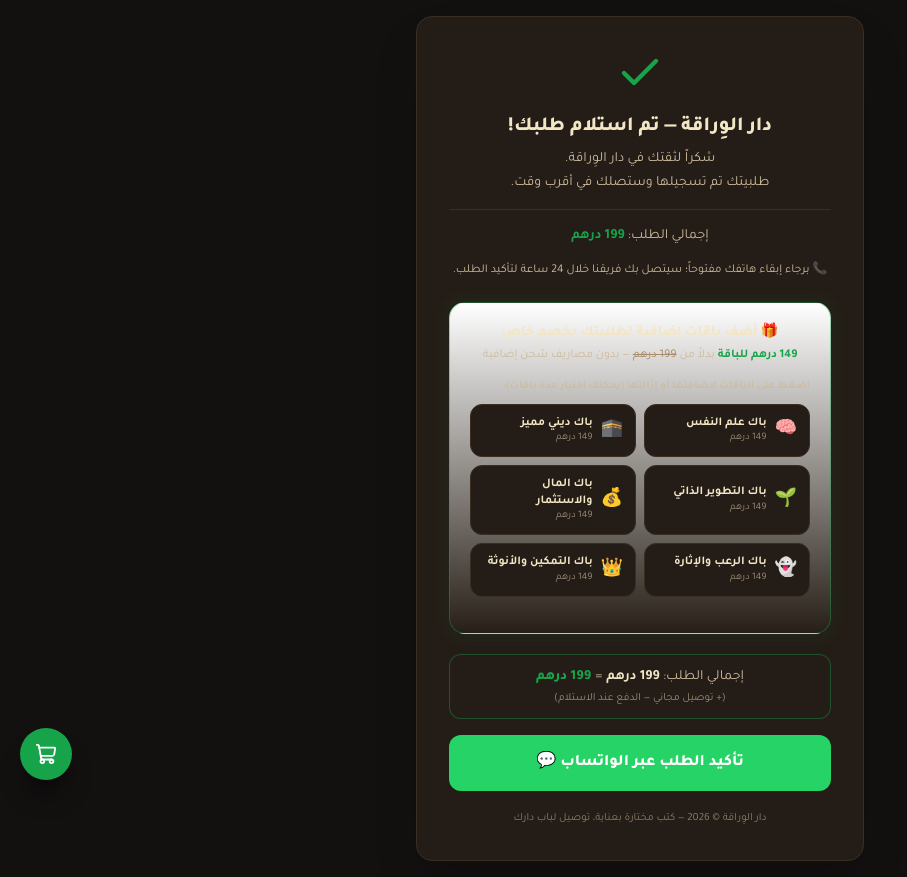
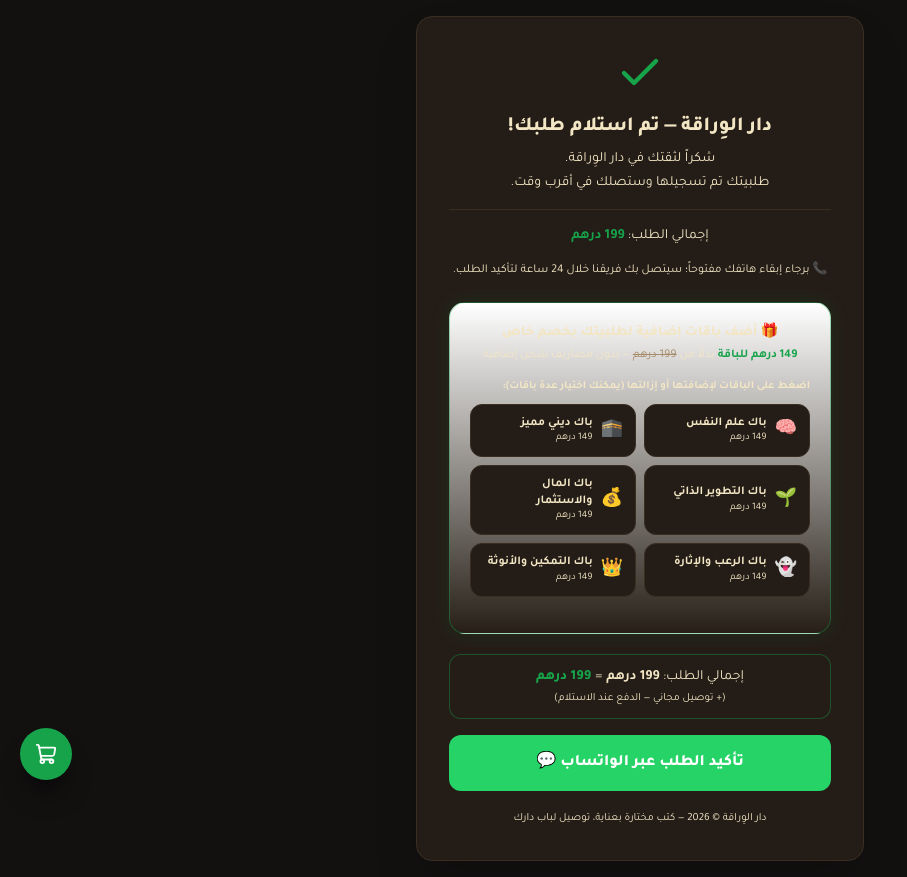
Before and after one commit to lhassan-oubihi-eng/dar-al-wiraqa-landing, a Next.js app: page /thank-you in a window 1280 px wide. Shown: the whole page, without its empty margins (0-907 px from the left). Built offline with nearby package versions, Linux system fonts and the light colour scheme.

Commit message:
fix(cart): resolve stale closure in addPack findIndex; fix(thank-you): improve text contrast to cream #F3E6C4

```diff
--- a/src/components/CartContext.tsx
+++ b/src/components/CartContext.tsx
@@ -58,12 +58,9 @@
     }
   }, [items]);
 
-  const findIndex = (slug: string) =>
-    items.findIndex((it) => it.pack.slug === slug);
-
   const addPack = (pack: PackConfig, quantity = 1, bump = false) => {
     setItems((prev) => {
-      const idx = findIndex(pack.slug);
+      const idx = prev.findIndex((it) => it.pack.slug === pack.slug);
       if (idx >= 0) {
         const copy = [...prev];
         copy[idx] = {
--- a/src/components/ThankYouClient.tsx
+++ b/src/components/ThankYouClient.tsx
@@ -253,24 +253,24 @@
         <h1 className="font-extrabold text-xl mb-2">
           {STORE.name} — تم استلام طلبك!
         </h1>
-        <p className="text-[#CDBB9C] text-sm mb-1">
+        <p className="text-['#F3E6C4'] text-sm mb-1">
           شكراً لثقتك في دار الوِراقة.
         </p>
-        <p className="text-[#CDBB9C] text-sm mb-1">
+        <p className="text-['#F3E6C4'] text-sm mb-1">
           طلبيتك تم تسجيلها وستصلك في أقرب وقت.
         </p>
         <hr className="border-[#3A2E22] my-4" />
-        <p className="text-sm text-[#CDBB9C] mb-4">
+        <p className="text-sm text-['#F3E6C4'] mb-4">
           إجمالي الطلب:{" "}
           <span className="text-[#16a34a] font-bold">{finalTotal} درهم</span>
           {upsellCount > 0 && (
-            <span className="text-xs text-[#CDBB9C]/70">
+            <span className="text-xs text-['#F3E6C4']/70">
               {" "}
               (شامل {upsellCount} باقة إضافية)
             </span>
           )}
         </p>
-        <p className="text-xs text-[#CDBB9C] mb-6">
+        <p className="text-xs text-['#F3E6C4'] mb-6">
           📞 برجاء إبقاء هاتفك مفتوحاً؛ سيتصل بك فريقنا خلال 24 ساعة لتأكيد
           الطلب.
         </p>
@@ -286,7 +286,7 @@
           <h2 className="mb-1 text-sm font-extrabold text-[#F3E6C4]">
             🎁 أضف باقات إضافية لطلبيتك بخصم خاص
           </h2>
-          <p className="mb-4 text-xs text-[#CDBB9C]">
+          <p className="mb-4 text-xs text-['#F3E6C4']">
             <span className="font-bold text-[#16a34a]">
               {UPSELL_PRICE} درهم للباقة
             </span>{" "}
@@ -295,7 +295,7 @@
             مصاريف شحن إضافية
           </p>
 
-          <p className="mb-2 text-right text-[11px] font-bold text-[#CDBB9C]/80">
+          <p className="mb-2 text-right text-[11px] font-bold text-['#F3E6C4']/80">
             اضغط على الباقات لإضافتها أو إزالتها (يمكنك اختيار عدة باقات):
           </p>
           <div className="grid grid-cols-2 gap-2 mb-4">
@@ -324,7 +324,7 @@
                       className={`block text-[10px] ${
                         isSelected
                           ? "font-bold text-[#16a34a]"
-                          : "text-[#CDBB9C]/70"
+                          : "text-['#F3E6C4']/70"
                       }`}
                     >
                       {isSelected
@@ -369,7 +369,7 @@
                         </span>
                       )}
                     </div>
-                    <span className="mt-1 text-center text-[9px] leading-tight text-[#CDBB9C]">
+                    <span className="mt-1 text-center text-[9px] leading-tight text-['#F3E6C4']">
                       {b.title}
                     </span>
                   </div>
@@ -379,7 +379,7 @@
           ))}
 
           {upsellCount > 0 && (
-            <p className="mt-3 text-[11px] text-[#CDBB9C]/80">
+            <p className="mt-3 text-[11px] text-['#F3E6C4']/80">
               ✅ تمت إضافة{" "}
               <span className="font-bold text-[#16a34a]">
                 {upsellCount} باقة
@@ -390,7 +390,7 @@
         </div>
 
         {/* Live price summary — always above the final WhatsApp button */}
-              <div className="mt-5 rounded-xl border border-[#16a34a]/40 bg-[#241D17] px-4 py-3 text-sm text-[#CDBB9C]">
+              <div className="mt-5 rounded-xl border border-[#16a34a]/40 bg-[#241D17] px-4 py-3 text-sm text-['#F3E6C4']">
           <p>
             إجمالي الطلب:{" "}
             <span className="font-bold text-[#F3E6C4]">{orderValue} درهم</span>
@@ -403,10 +403,10 @@
                 </span>
               </>
             )}
-            <span className="mx-1 text-[#CDBB9C]">=</span>
+            <span className="mx-1 text-['#F3E6C4']">=</span>
             <span className="font-black text-[#16a34a]">{finalTotal} درهم</span>
           </p>
-          <p className="mt-1 text-[11px] text-[#CDBB9C]/70">
+          <p className="mt-1 text-[11px] text-['#F3E6C4']/70">
             (+ توصيل مجاني — الدفع عند الاستلام)
           </p>
         </div>
@@ -421,7 +421,7 @@
           {confirmLabel}
         </a>
 
-        <footer className="mt-5 text-[11px] text-[#CDBB9C]/60">
+        <footer className="mt-5 text-[11px] text-['#F3E6C4']/60">
           {STORE.copyright}
         </footer>
       </div>
```
